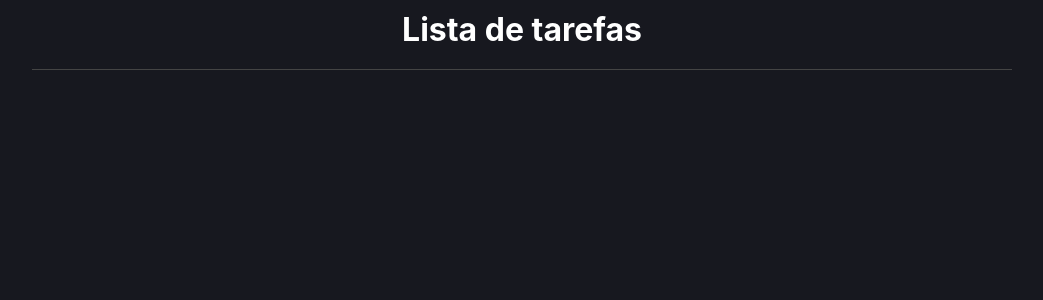
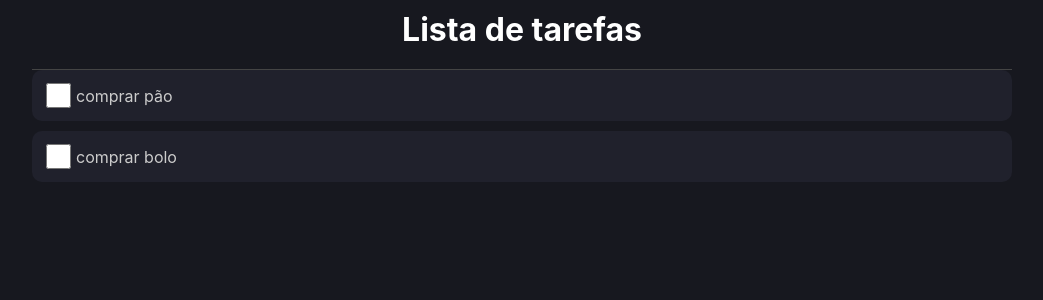
Before and after one commit to Gustavo-mts/todo, a React (Create React App) app: page / in a window 1280 px wide. Shown: the top 300 px of the page, without its empty margins (118-1161 px from the left). Built offline with nearby package versions, Linux system fonts and the light colour scheme.

Commit message:
displaying lists

```diff
--- a/src/App.tsx
+++ b/src/App.tsx
@@ -1,11 +1,13 @@
 import { useState } from 'react';
 import * as C from './App.styles';
 import { Item } from './types/item';
+import { ListItem } from './components/listItem';
 
 const App = () => {
 
   const [list, setList] = useState<Item[]>([
-    { id: 1, name: 'comprar pão', done: false}
+    { id: 1, name: 'comprar pão', done: false},
+    { id: 2, name: 'comprar bolo', done: false}
   ]);
 
 
@@ -13,6 +15,11 @@
     <C.Container>
       <C.Area>
         <C.Header>Lista de tarefas</C.Header>
+
+
+        {list.map((item, index)=>(
+          <ListItem key ={index} item={item}/>
+        ))}
       </C.Area>
     </C.Container>
   );
--- /dev/null
+++ b/src/components/listItem/index.tsx
@@ -0,0 +1,16 @@
+import * as C from './styles';
+import { Item } from '../../types/item';
+
+type Props = {
+    item: Item
+}
+
+
+export const ListItem = ({ item }:Props ) => {
+    return (
+        <C.Container>
+            <input type="checkbox"/>
+            <label>{item.name}</label>
+        </C.Container>
+    );
+}
--- /dev/null
+++ b/src/components/listItem/styles.ts
@@ -0,0 +1,20 @@
+import styled from "styled-components";
+
+export const Container = styled.div`
+    display: flex;
+    background-color: #20212c;
+    padding: 10px;
+    border-radius:10px;
+    margin-bottom:10px;
+    align-items: center;
+
+    input {
+        width: 25px;
+        height: 25px;
+        margin-right: 5px;
+    }
+
+    label {
+        color: #ccc;
+    }
+`;
```
